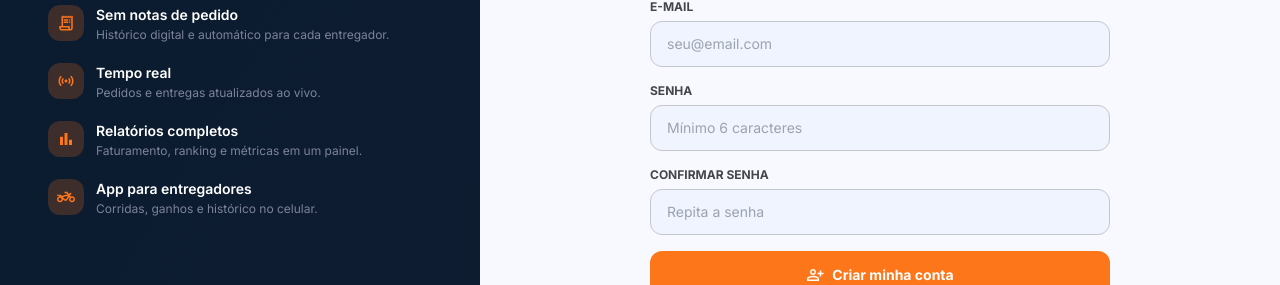
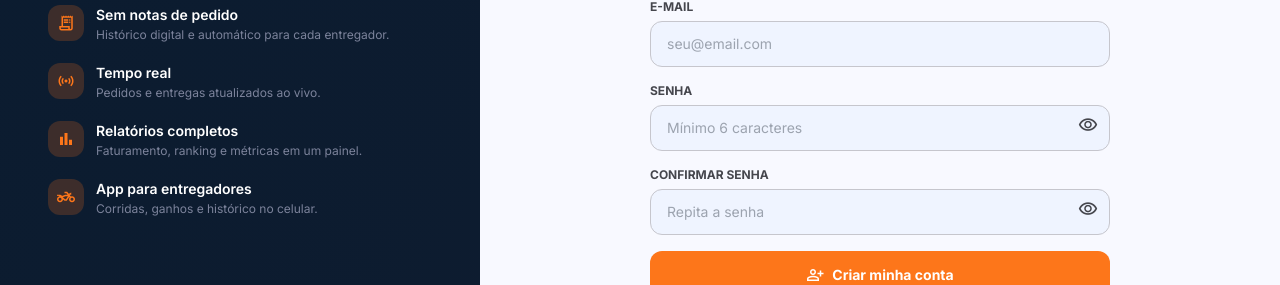
Before and after one commit to soccervitae/entregasflow, a Next.js app: page /cadastro in a window 1280 px wide. Shown: the part 315-600 px from the top of the page. Built offline with nearby package versions, Linux system fonts and the light colour scheme.

Commit message:
feat: add show/hide password toggle to login and cadastro pages

```diff
--- a/src/app/cadastro/page.tsx
+++ b/src/app/cadastro/page.tsx
@@ -15,6 +15,8 @@ export default function CadastroPage() {
   const [confirmar, setConfirmar] = useState('')
   const [loading, setLoading] = useState(false)
   const [erro, setErro] = useState('')
+  const [mostrarSenha, setMostrarSenha] = useState(false)
+  const [mostrarConfirmar, setMostrarConfirmar] = useState(false)
   const router = useRouter()
   const supabase = createClient()
 
@@ -161,26 +163,44 @@ export default function CadastroPage() {
 
             <div>
               <label className="block text-xs font-bold text-on-surface-variant uppercase mb-1.5">Senha</label>
+              <div className="relative">
                 <input
-                type="password"
+                  type={mostrarSenha ? 'text' : 'password'}
                   value={senha}
                   onChange={(e) => setSenha(e.target.value)}
                   required
-                className="w-full px-4 py-3 bg-surface-container-low border border-outline-variant rounded-xl text-sm outline-none focus:ring-2 focus:ring-secondary-container"
+                  className="w-full px-4 py-3 pr-11 bg-surface-container-low border border-outline-variant rounded-xl text-sm outline-none focus:ring-2 focus:ring-secondary-container"
                   placeholder="Mínimo 6 caracteres"
                 />
+                <button
+                  type="button"
+                  onClick={() => setMostrarSenha(!mostrarSenha)}
+                  className="absolute right-3 top-1/2 -translate-y-1/2 text-on-surface-variant hover:text-on-background transition-colors"
+                >
+                  <span className="material-symbols-outlined text-[20px]">{mostrarSenha ? 'visibility_off' : 'visibility'}</span>
+                </button>
+              </div>
             </div>
 
             <div>
               <label className="block text-xs font-bold text-on-surface-variant uppercase mb-1.5">Confirmar senha</label>
+              <div className="relative">
                 <input
-                type="password"
+                  type={mostrarConfirmar ? 'text' : 'password'}
                   value={confirmar}
                   onChange={(e) => setConfirmar(e.target.value)}
                   required
-                className="w-full px-4 py-3 bg-surface-container-low border border-outline-variant rounded-xl text-sm outline-none focus:ring-2 focus:ring-secondary-container"
+                  className="w-full px-4 py-3 pr-11 bg-surface-container-low border border-outline-variant rounded-xl text-sm outline-none focus:ring-2 focus:ring-secondary-container"
                   placeholder="Repita a senha"
                 />
+                <button
+                  type="button"
+                  onClick={() => setMostrarConfirmar(!mostrarConfirmar)}
+                  className="absolute right-3 top-1/2 -translate-y-1/2 text-on-surface-variant hover:text-on-background transition-colors"
+                >
+                  <span className="material-symbols-outlined text-[20px]">{mostrarConfirmar ? 'visibility_off' : 'visibility'}</span>
+                </button>
+              </div>
             </div>
 
             <button
--- a/src/app/login/page.tsx
+++ b/src/app/login/page.tsx
@@ -11,6 +11,7 @@ export default function LoginPage() {
   const [senha, setSenha] = useState('')
   const [loading, setLoading] = useState(false)
   const [erro, setErro] = useState('')
+  const [mostrarSenha, setMostrarSenha] = useState(false)
   const router = useRouter()
   const supabase = createClient()
 
@@ -92,13 +93,20 @@ export default function LoginPage() {
                 <div className="relative">
                   <span className="material-symbols-outlined absolute left-3 top-1/2 -translate-y-1/2 text-on-surface-variant text-[20px]">lock</span>
                   <input
-                    type="password"
+                    type={mostrarSenha ? 'text' : 'password'}
                     value={senha}
                     onChange={(e) => setSenha(e.target.value)}
                     required
-                    className="w-full pl-10 pr-4 py-3 bg-surface-container-low border border-outline-variant rounded-xl text-sm focus:ring-2 focus:ring-secondary-container outline-none transition-all"
+                    className="w-full pl-10 pr-11 py-3 bg-surface-container-low border border-outline-variant rounded-xl text-sm focus:ring-2 focus:ring-secondary-container outline-none transition-all"
                     placeholder="••••••••"
                   />
+                  <button
+                    type="button"
+                    onClick={() => setMostrarSenha(!mostrarSenha)}
+                    className="absolute right-3 top-1/2 -translate-y-1/2 text-on-surface-variant hover:text-on-background transition-colors"
+                  >
+                    <span className="material-symbols-outlined text-[20px]">{mostrarSenha ? 'visibility_off' : 'visibility'}</span>
+                  </button>
                 </div>
               </div>
 
```
Lines whose indentation alone changed are shown as unchanged.
